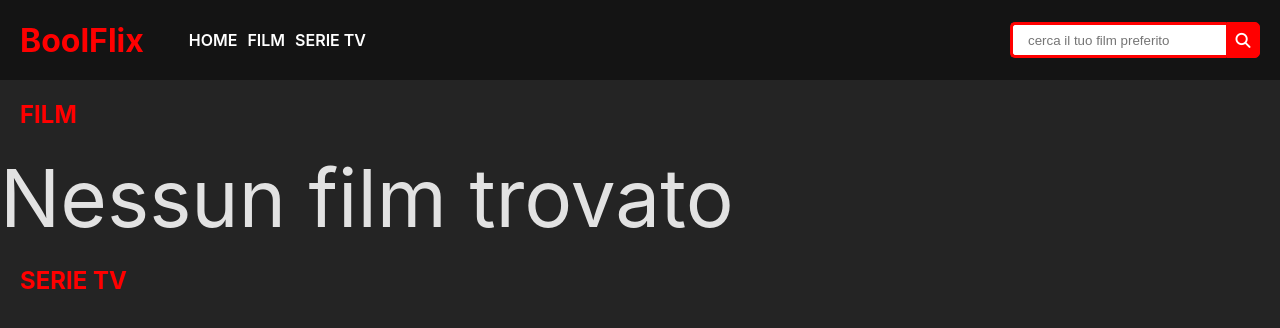
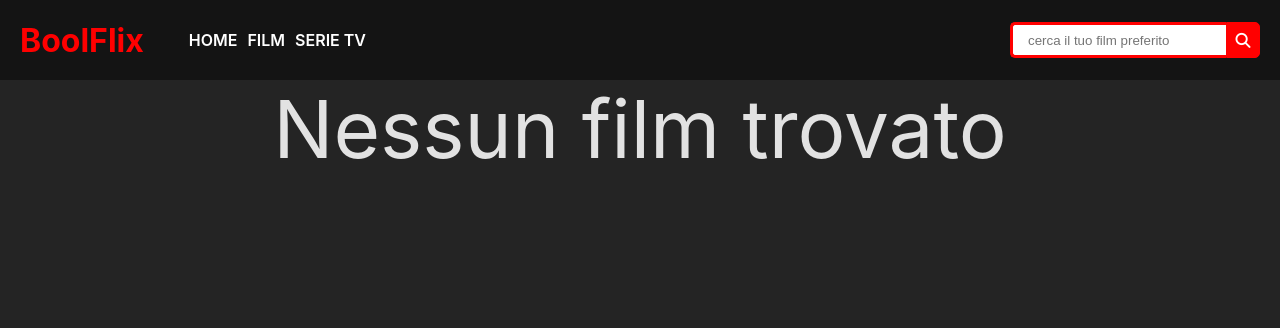
Before and after one commit to PinoGabriel/vite-boolflix, a Vue app: page / in a window 1280 px wide. Shown: the top 328 px of the page. Built offline with nearby package versions, Linux system fonts and the light colour scheme.

Commit message:
feat: Film/SerieTV appear only if store.film.length > 0

```diff
--- a/src/App.vue
+++ b/src/App.vue
@@ -38,14 +38,14 @@ export default {
 <template>
     <AppHeader @search="pushText()" />
     <main>
-        <h2 id="film" class="category">FILM</h2>
+        <h2 v-if="store.film.length > 0" id="film" class="categoryFilm">FILM</h2>
         <div class="container">
             <AppCard v-if="store.film.length > 0" v-for="element in store.film" :myprop="element" />
-            <div v-else>
-                <p class="noFilm">Nessun film trovato</p>
+            <div class="noFilm" v-else>
+                <p>Nessun film trovato</p>
             </div>
         </div>
-        <h2 id="serie" class="category">SERIE TV</h2>
+        <h2 v-if="store.film.length > 0" id="serie" class="categorySeries">SERIE TV</h2>
         <div class="container">
             <AppCard v-if="store.series.length > 0" v-for="element in store.series" :myprop="element" />
         </div>
@@ -68,9 +68,13 @@ export default {
     margin: 0 auto;
 }
 
-.category {
+.categoryFilm {
     color: white;
-    color: red;
     margin: 20px
 }
+
+.categorySeries {
+    color: white;
+    margin: 40px 20px 20px 20px
+}
 </style>
```
